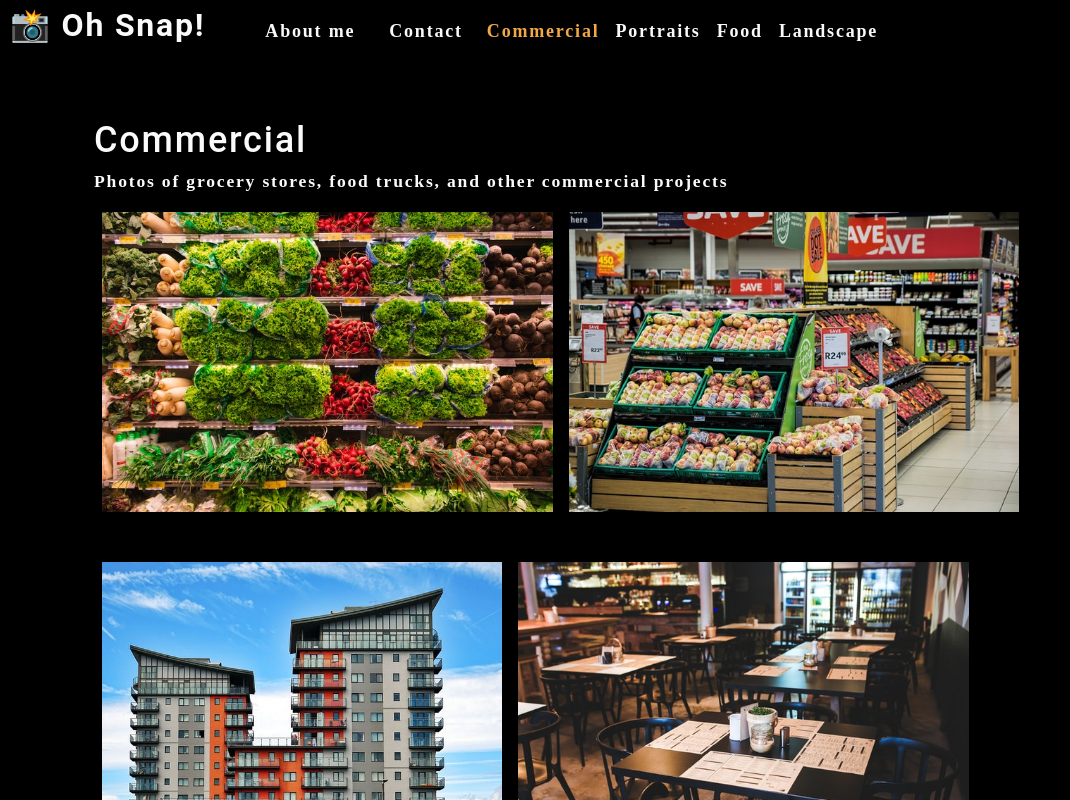
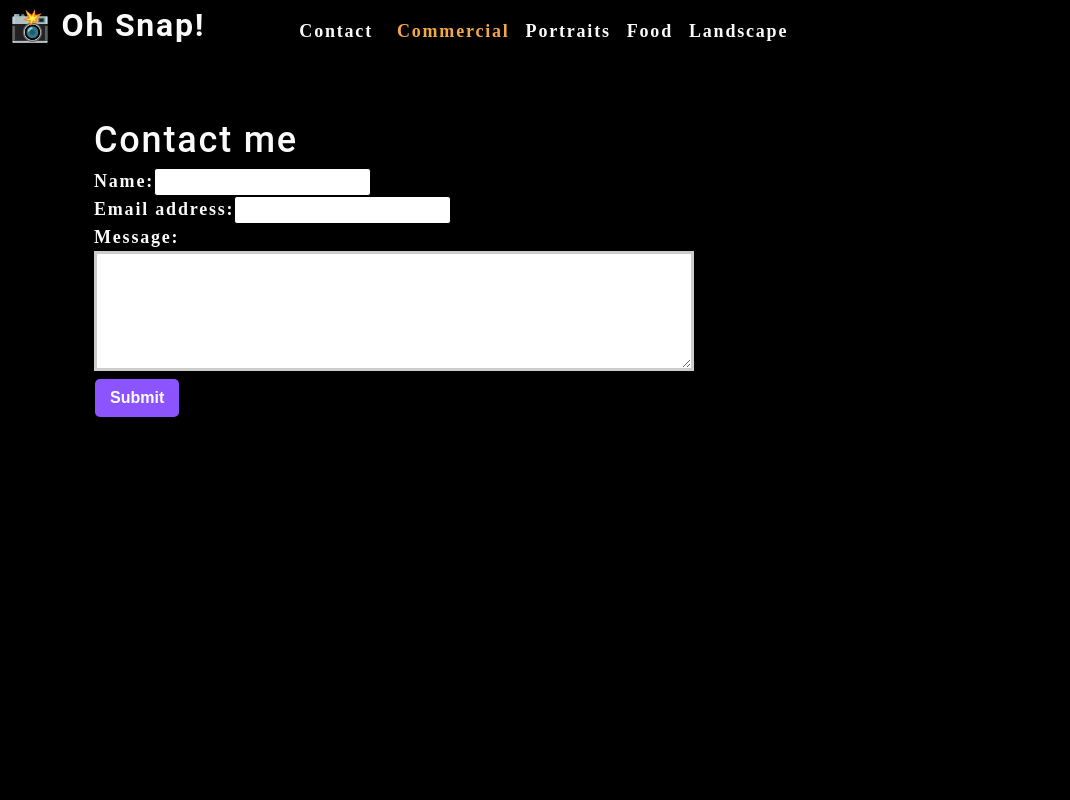
Before and after one commit to JamesHardin02/photo-port, a React (Create React App) app: page / in a window 1280 px wide. Both pictures are taken after a click on the item "Contact". Shown: the top 800 px of the page, without its empty margins (0-1070 px from the left). Built offline with nearby package versions, Linux system fonts and the light colour scheme.

Commit message:
added conditional rendering

```diff
--- a/src/App.js
+++ b/src/App.js
@@ -2,8 +2,10 @@ import React, { useState } from 'react';
 import Nav from './components/Nav';
 import About from './components/About';
 import Gallery from './components/Gallery';
+import Contact from './components/Contact';
 
 function App() {
+  const [contactSelected, setContactSelected] = useState(false);
   const [categories] = useState([
     {
       name: 'commercial',
@@ -22,11 +24,19 @@ function App() {
         categories={categories}
         setCurrentCategory={setCurrentCategory}
         currentCategory={currentCategory}
+        contactSelected={contactSelected}
+        setContactSelected={setContactSelected}
       ></Nav>
       <main>
         <div>
-          <Gallery currentCategory={currentCategory}></Gallery>
-          <About></About>
+        {!contactSelected ? (
+          <>
+            <Gallery currentCategory={currentCategory}></Gallery>
+            <About></About>
+          </>
+        ) : (
+            <Contact></Contact>
+          )}
         </div>
       </main>
     </div>
--- a/src/components/Contact/index.js
+++ b/src/components/Contact/index.js
@@ -1,25 +1,63 @@
+import React, { useState } from 'react';
+
+import { validateEmail } from '../../utils/helpers';
+
 function ContactForm() {
+  const [formState, setFormState] = useState({ name: '', email: '', message: '' });
+
+  const [errorMessage, setErrorMessage] = useState('');
+  const { name, email, message } = formState;
+
+  const handleSubmit = (e) => {
+    e.preventDefault();
+    if (!errorMessage) {
+      setFormState({ [e.target.name]: e.target.value });
+      console.log('Form', formState);
+    }
+  };
+
+  const handleChange = (e) => {
+    if (e.target.name === 'email') {
+      const isValid = validateEmail(e.target.value);
+      if (!isValid) {
+        setErrorMessage('Your email is invalid.');
+      } else {
+        setErrorMessage('');
+      }
+    } else {
+      if (!e.target.value.length) {
+        setErrorMessage(`${e.target.name} is required.`);
+      } else {
+        setErrorMessage('');
+      }
+    }
+  };
 
   return (
     <section>
-        <h1>Contact me</h1>
-        <form id="contact-form">
+      <h1 data-testid="h1tag">Contact me</h1>
+      <form id="contact-form" onSubmit={handleSubmit}>
         <div>
           <label htmlFor="name">Name:</label>
-            <input type="text" name="name" />
+          <input type="text" name="name" defaultValue={name} onBlur={handleChange} />
         </div>
         <div>
           <label htmlFor="email">Email address:</label>
-            <input type="email" name="email" />
+          <input type="email" name="email" defaultValue={email} onBlur={handleChange} />
         </div>
         <div>
           <label htmlFor="message">Message:</label>
-            <textarea name="message" rows="5"  />
+          <textarea name="message" rows="5" defaultValue={message} onBlur={handleChange} />
         </div>
-          <button type="submit">Submit</button>
+        {errorMessage && (
+          <div>
+            <p className="error-text">{errorMessage}</p>
+          </div>
+        )}
+        <button data-testid="button" type="submit">Submit</button>
       </form>
     </section>
-    )
+  );
 }
 
 export default ContactForm;
--- a/src/components/Nav/index.js
+++ b/src/components/Nav/index.js
@@ -6,6 +6,8 @@ function Nav(props) {
     categories = [],
     setCurrentCategory,
     currentCategory,
+    contactSelected,
+    setContactSelected
   } = props;
 
   useEffect(() => {
@@ -22,12 +24,12 @@ function Nav(props) {
       <nav>
         <ul className="flex-row">
           <li className="mx-2">
-            <a data-testid="about" href="#about">
-              About me
+            <a data-testid="about" href="#about"
+              onClick={() => setContactSelected(false)}>
             </a>
           </li>
           <li className="mx-2">
-            <span>Contact</span>
+            <span onClick={() => setContactSelected(true)}>Contact</span>
           </li>
           {categories.map((category) => (
             <li
@@ -36,9 +38,9 @@ function Nav(props) {
                 }`}
               key={category.name}
             >
-              <span
-                onClick={() => {
-                  setCurrentCategory(category)
+              <span onClick={() => {
+                  setCurrentCategory(category);
+                  setContactSelected(false);
                 }}
               >
                 {capitalizeFirstLetter(category.name)}
```
Lines whose indentation alone changed are shown as unchanged.
